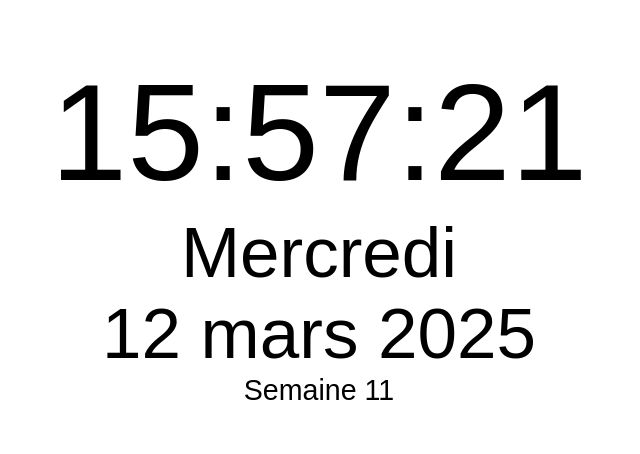
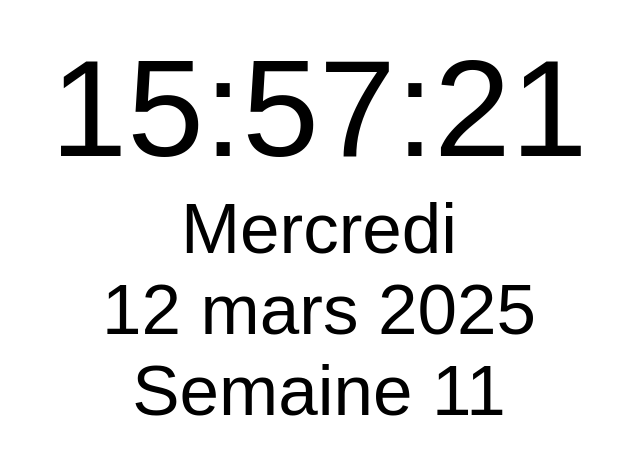
Before and after one commit to NicoZ39/digitalclock, a plain HTML site: page index.html in a window 1280 px wide. Shown: the part 170-624 px from the top of the page, without its empty margins (321-961 px from the left). Drawn offline with Linux system fonts and the light colour scheme.

```diff
--- a/style.css
+++ b/style.css
@@ -28,5 +28,5 @@ body {
     color: #000;
 }
 #weekNumber {
-    font-size: calc(3px + 2vw); /* Taille encore plus petite pour le numéro de la semaine */
+    font-size: calc(7px + 5vw); /* Taille plus petite pour le numéro de la semaine */
 }
```
